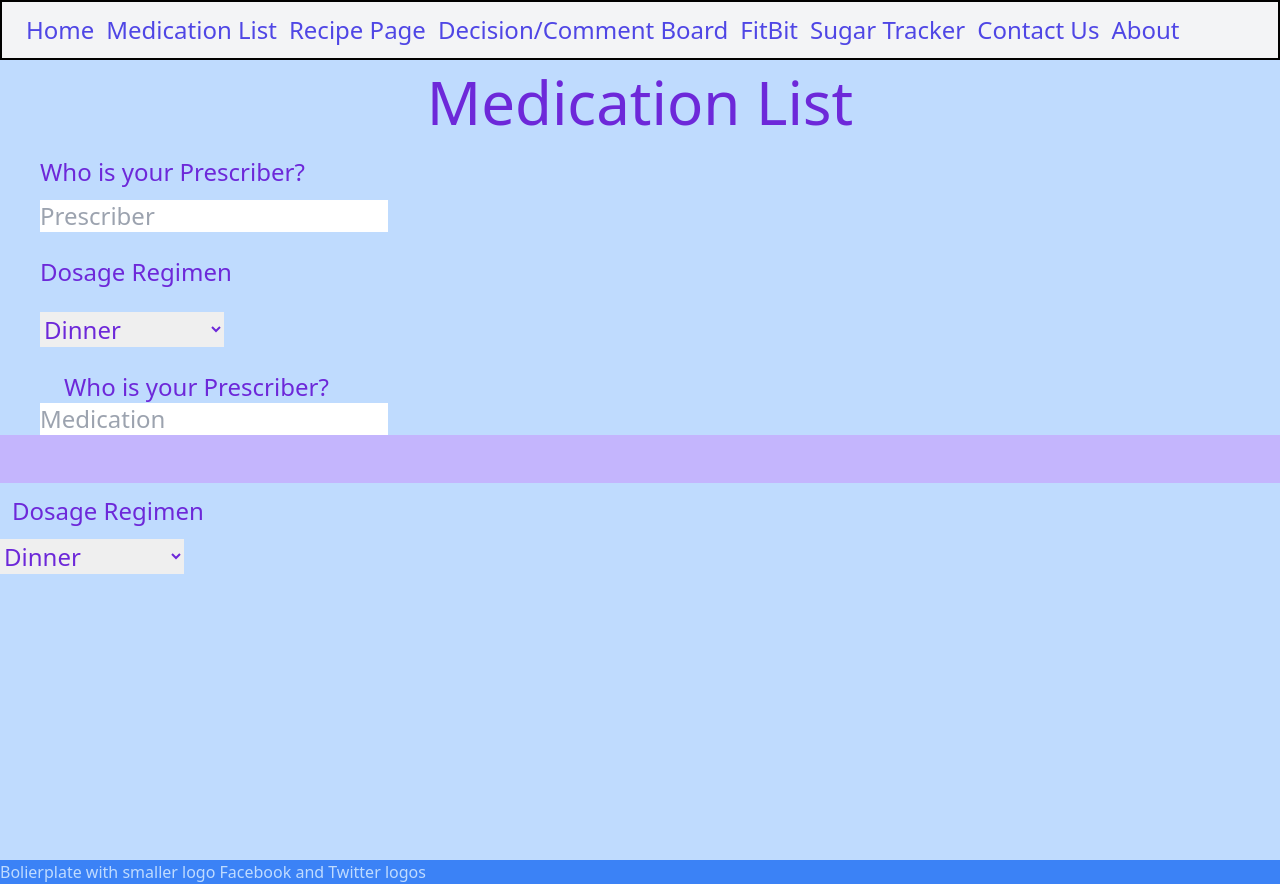
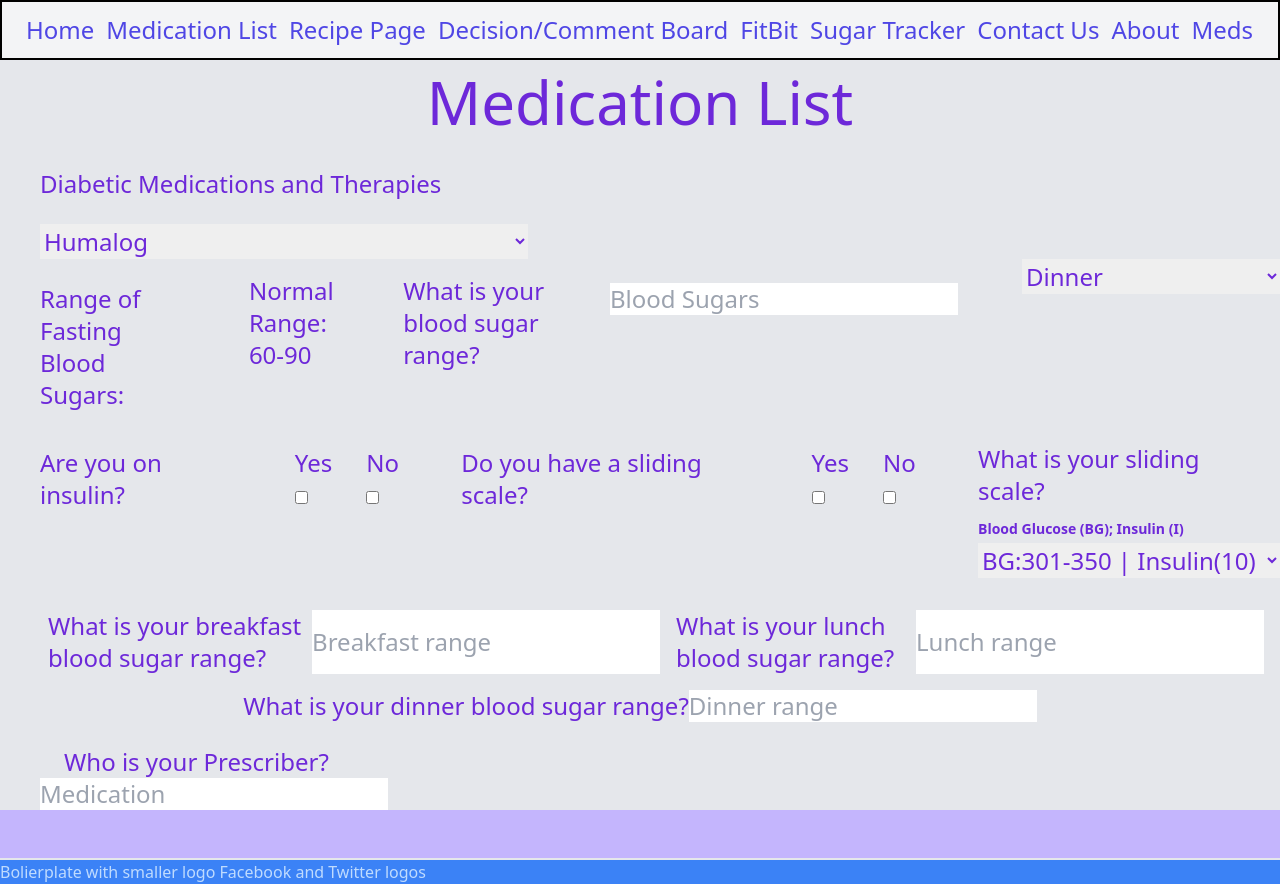
Before and after one commit to IamAudra/sugar-tracker, a React (Create React App) app: page /medication in a window 1280 px wide. Built offline with nearby package versions, Linux system fonts and the light colour scheme.

Commit message:
Reformat SAPs with dropdowns & BG change

```diff
--- a/src/App.js
+++ b/src/App.js
@@ -1,6 +1,7 @@
 import {Route, Switch} from 'react-router-dom'
 import {Homepage} from "./Pages/Homepage"
 import {MedicationResults, SugarTracker, RecipePages, CommentPage, FitBit, About, Contact} from "./Pages/DataResults"
+
 
 
 
@@ -17,6 +18,7 @@ function App() {
             <Route exact path="/note" component={CommentPage}/>
             <Route exact path="/contact" component={Contact}/>
             <Route exact path="/about" component={About}/>
+
         </Switch>
 
     );
--- a/src/Components/NavBar.js
+++ b/src/Components/NavBar.js
@@ -25,6 +25,10 @@ export const NavBar = () => (
             <li className="ml-3">
                 <Link to ="/about">About</Link>
             </li>
+            <li className="ml-3">
+                <Link to ="/meds">Meds</Link>
+            </li>
+
         </ul>
 </div>
 )
--- a/src/Pages/DataResults/About.js
+++ b/src/Pages/DataResults/About.js
@@ -5,11 +5,28 @@ export const About = () => (
     <>
         <NavBar/>
 
-        <div>
-            test about
-        </div>
+<p>
+    appl
+</p>
+<p className="text-2xl py-6">
+                <a href="https://fruitsandveggies.org/fruits-and-veggies/acorn-squash/"> Acorn Squash</a>
+            </p>
+
+            <div className="pl-10">
+                    <select>
+                        <option value="fasting">Normal Range: 60-90</option>
+                        <option value="mid-morning">Mid-Morning</option>
+                        <option selected value="lunch">Lunch</option>
+                        <option value="mid-afternoon">Mid Afternoon</option>
+                        <option selected value="Dinner">Dinner</option>
+                        <option value="bedtime">Before Bed</option>
+                    </select>
+                    </div>
 
         <Footer/>
     </>
 
 )
+
+
+export default About
--- /dev/null
+++ b/src/Pages/DataResults/FetchMedList.js
@@ -0,0 +1,8 @@
+import React from 'react'
+
+export default  class FetchMedList extends React.Component {
+    render() {
+        return <div>user test</div>;
+
+    }
+}
--- a/src/Pages/DataResults/MedicationResults.js
+++ b/src/Pages/DataResults/MedicationResults.js
@@ -1,33 +1,75 @@
 import {Footer, NavBar} from "../../Components";
-
 
 export const MedicationResults = () => (
 
     <>
         <NavBar/>
 
-        <div className=" bg-blue-200 h-screen  text-2xl text-purple-700">
+        <div className=" h-screen bg-gray-200 text-2xl text-purple-700">
             <div>
                 <p className="text-6xl flex justify-center p-3">
                     Medication List
                 </p>
 
+                <div>
+                    <p className="text-2xl pl-10 p-6">
+                       Diabetic Medications and Therapies
+                    </p>
+                    <div className="pl-10">
+                    <select>
+                        <option value="none">None</option>
+                        <option value="novologo">NovoLog</option>
+                        <option value="flexpen">FlexPen</option>
+                        <option selected value="fiasp">Fiasp</option>
+                        <option value="apidra">Apidra</option>
+                        <option selected value="humalog">Humalog</option>
+                        <option value="humulin">Humalin N</option>
+                        <option value="novolin N">Novolin N</option>
+                        <option value="tresiba">Tresiba</option>
+                        <option value="levemir">Levemir</option>
+                        <option value="lantus">Lantus</option>
+                        <option value="toujeo">Toujeo</option>
+                        <option value="nologomix">NovoLog Mix 70/30</option>
+                        <option value="humalogmix">75/25</option>
+                        <option value="humulinmix">Humalin 70/30</option>
+                        <option value="novolinmix">Novolin 70/30</option>
+                        <option value="ryzodeg">Ryzodeg</option>
+                        <option value="pramlintide">Pramlintide(SymlinPen 120, SymlinPen 60</option>
+                        <option value="metformin">metformin(Glucophage)</option>
+                        <option value="januvia">Januvia</option>
+                        <option value="bydureon">Bydureon</option>
+                        <option value="trulicity">Trulicity</option>
+                        <option value="victoza">Victoza</option>
+                        <option value="ozempic">Ozempic</option>
+                        <option value="farxiga">Farxiga</option>
+                        <option value="invokana">Invokana</option>
+                        <option value="jardiance">Jardiance</option>
+                        <option value="glipizide">Glipizide(Glucotrol)</option>
+                        <option value="glyburide">Glyburide(DiaBeta, Glynase, Micronase</option>
+                        <option value="avandia">Avandia</option>
+                        <option value="actos">Actos</option>
+                    </select>
                     </div>
-            <div className="">
-            <p className="text-2xl p-3 pl-10">
-                Who is your Prescriber?
-            </p>
-                <div className="container pl-10">
-                    <input type="text" placeholder= "Prescriber" required></input>
                 </div>
 
                 <div>
+                <div className="flex">
                     <p className="text-2xl pl-10 p-6">
-                        Dosage Regimen
+                        Range of Fasting Blood Sugars:
                         </p>
+                        <p className="pl-10 p-4">
+                        Normal Range: 60-90
+                    </p>
+                    <p className="pl-10 p-4">
+                        What is your blood sugar range?
+
+                    </p>
+                    <div className="pl-10 p-6">
+                    <input type="text" placeholder="Blood Sugars" required></input>
+                    </div>
                     <div className="pl-10">
                     <select>
-                        <option value="fasting">Fasting</option>
+                        <option value="fasting">Normal Range: 60-90</option>
                         <option value="mid-morning">Mid-Morning</option>
                         <option selected value="lunch">Lunch</option>
                         <option value="mid-afternoon">Mid Afternoon</option>
@@ -37,13 +79,83 @@ export const MedicationResults = () => (
                     </div>
                     </div>
 
+                    <div className="flex">
+                    <p className="pl-10 p-3">
+                    Are you on insulin?</p>
+                    <div className="p-3  pl-10 flex">
+                    <p className="text-2xl ">
+                    Yes
+                    <input type="checkbox" placeholder="" required></input>
+                    </p>
+                    <p className="text-2xl ml-6 ">
+                            No
+                    <input type="checkbox" placeholder="" required></input>
+                    </p>
+                    </div>
+                    <p className="pl-10 p-3">
+                     Do you have a sliding scale?</p>
+                     <div className="p-3  pl-10 flex">
+                    <p className="text-2xl">
+                    Yes
+                    <input type="checkbox" placeholder="" required></input>
+                    </p>
+                    <p className="text-2xl ml-6 ">
+                            No
+                    <input type="checkbox" placeholder="" required></input>
+                    </p>
+                    </div>
+                     <div className="">
+                     <p className=" p-2 pl-10">
+                     What is your sliding scale?
+                    </p>
+
+
+                <p className="text-sm font-bold p-1 pl-10">Blood Glucose (BG); Insulin (I)</p>
+                <div className="pl-10">
+                    <select className="pr-2">
+                        <option value="bg61">BG: 61-150 |   Insulin(0)</option>
+                        <option value="bg151">BG: 151-200 |     Insulin(3)</option>
+                        <option selected value="bg201">BG:201-250 |     Insulin(5)</option>
+                        <option value="bg251">BG:251-300 |      Insulin(8)</option>
+                        <option selected value="bg301">BG:301-350 |     Insulin(10)</option>
+                        <option value="bg351">BG:351-400 |  Insulin(12)</option>
+                        <option value="bg400">BG:>400 |     Insulin(15a)</option>
+                        *contact your PCP.
+                    </select>
+                    </div>
+                    </div>
+                </div>
+
+
+                </div>
+
+<div className="text-2xl flex p-4 ml-2 mt-4 pl-10">
+    <p>
+        What is your breakfast blood sugar range?
+    </p>
+    <input type="text" placeholder="Breakfast range" required></input>
+    <p className="pl-4">
+        What is your lunch blood sugar range?
+    </p>
+    <input type="text" placeholder="Lunch range" required></input>
+    </div>
+    <div className="flex justify-center">
+    <p className="justify-items-center">
+        What is your dinner blood sugar range?
+    </p>
+    <input type="text" placeholder="Dinner range" required></input>
+    </div>
+
 
 <div className="pl-10">
+
 <p className="text-2xl pt-6 pl-6">
  Who is your Prescriber?
 </p>
 <input type="text" placeholder="Medication" required></input>
 </div>
+
+
 
                 <div className =" flex flex-column p-6 text-blue-800  bg-purple-300 text-2xl px-10">
                     <p>
@@ -74,19 +186,7 @@ export const MedicationResults = () => (
                     </ul>
                 </div>
 
-<div>
-    <p className="text-2xl p-3">
-        Dosage Regimen
-    </p>
-    <select>
-        <option value="fasting">Fasting</option>
-        <option value="mid-morning">Mid-Morning</option>
-        <option selected value="lunch">Lunch</option>
-        <option value="mid-afternoon">Mid Afternoon</option>
-        <option selected value="Dinner">Dinner</option>
-        <option value="bedtime">Before Bed</option>
-    </select>
-</div>
+
 
 
             </div>
--- a/src/Pages/DataResults/RecipePages.js
+++ b/src/Pages/DataResults/RecipePages.js
@@ -4,7 +4,7 @@ export const RecipePages = () => (
 
     <>
         <NavBar/>
-        <div className="p-10 bg-blue-200  text-purple-700">
+        <div className="p-10  text-purple-700">
             <p className="text-6xl  flex justify-center">
                 Recipe Links
             </p>
@@ -16,9 +16,7 @@ export const RecipePages = () => (
                 <a href="https://diabetes.org/healthy-living/recipes-nutrition"> American Diabetic Association Recipes</a>
             </p>
 
-            <p className="text-2xl py-3">
-                Diabetic Desserts
-                </p>
+
                 <p className="text-2xl py-3">
 
                   <a href="https://www.tasteofhome.com/collection/diabetic-desserts/">95 Diabetic Desserts: Taste of Home</a>
@@ -28,7 +26,8 @@ export const RecipePages = () => (
                <a href="https://www.soulfoodandsoutherncooking.com/diabetic-soul-food-recipes.html">Soul Food and Southern Cooking</a>
             </p>
             <p className="text-2xl py-3">
-                "These diabetic soul food recipes are for you If you're living with diabetes, have a family history of diabetes or have just been diagnosed with diabetes."
+                "These diabetic soul food recipes are for you If you're living with diabetes,</p>
+                <p className="text-2xl"> have a family history of diabetes or have just been diagnosed with diabetes."
             </p>
 
             <p className="text-2xl py-3">
```
Also changed, not shown: src/Pages/DataResults/index.js (line endings or trailing spaces). Lines whose indentation alone changed are shown as unchanged.
